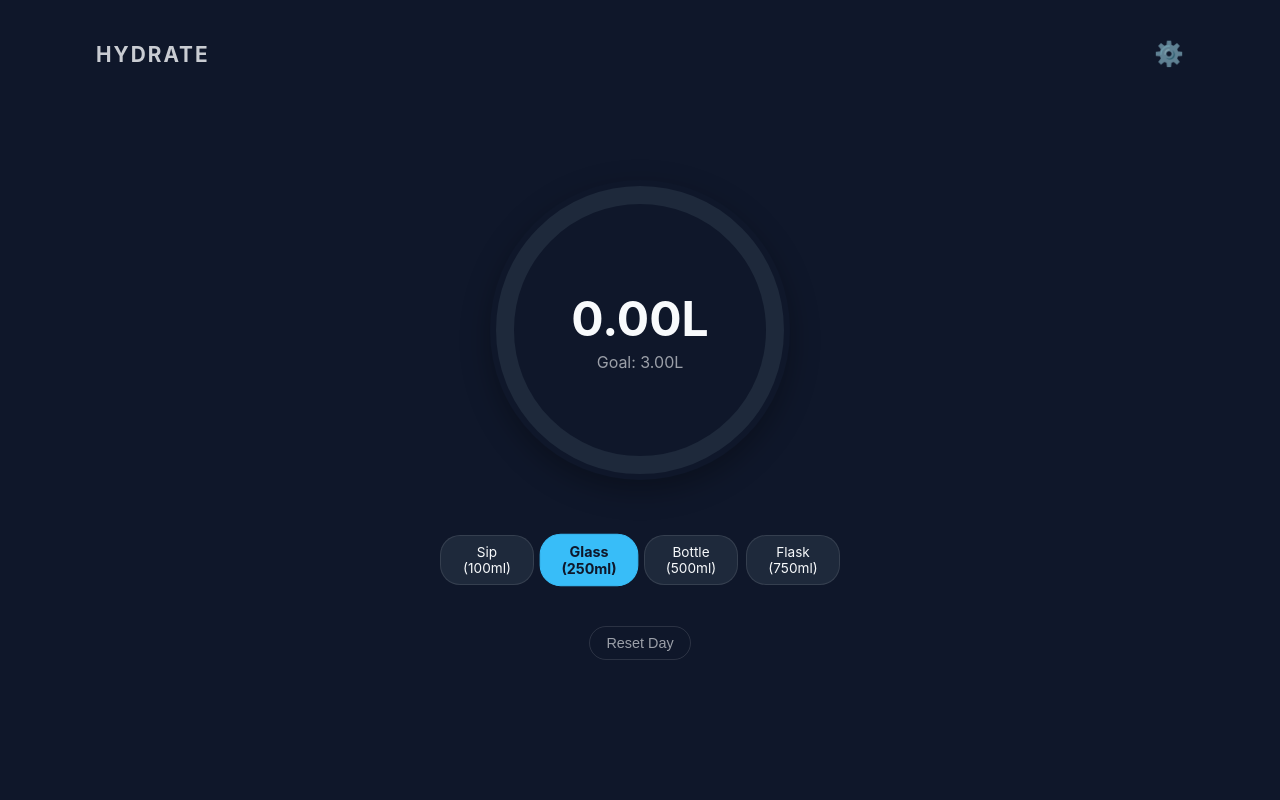
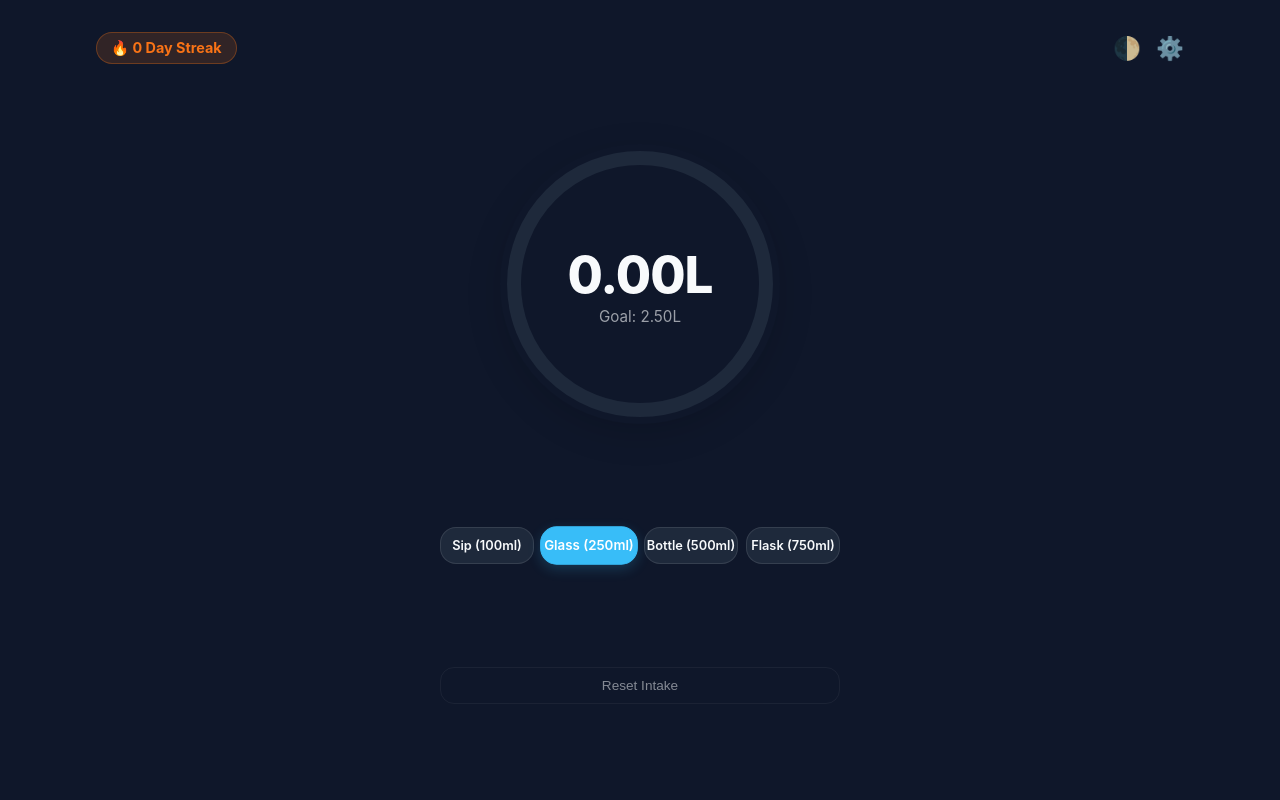
Before and after one commit to bharath2410/hydration-tracker, a Django app: page / in a window 1280 px wide. Run offline with Django 5.2, Linux system fonts and the light colour scheme; some libraries are stand-ins or nearby versions.

Commit message:
feat: complete application revamp with streaks, variable metrics, native share engine, and deep dark styles

```diff
--- a/config/settings.py
+++ b/config/settings.py
@@ -42,6 +42,7 @@ INSTALLED_APPS = [
 
 MIDDLEWARE = [
     'django.middleware.security.SecurityMiddleware',
+    'whitenoise.middleware.WhiteNoiseMiddleware', # Essential for serving static assets on Railway
     'django.contrib.sessions.middleware.SessionMiddleware',
     'django.middleware.common.CommonMiddleware',
     'django.middleware.csrf.CsrfViewMiddleware',
@@ -59,6 +60,7 @@ TEMPLATES = [
         'APP_DIRS': True,
         'OPTIONS': {
             'context_processors': [
+                'django.template.context_processors.debug',
                 'django.template.context_processors.request',
                 'django.contrib.auth.context_processors.auth',
                 'django.contrib.messages.context_processors.messages',
@@ -116,4 +118,7 @@ USE_TZ = True
 # https://docs.djangoproject.com/en/6.0/howto/static-files/
 import os
 STATIC_URL = 'static/'
+STATICFILES_DIRS = [
+    os.path.join(BASE_DIR, 'tracker', 'static'),
+]
 STATIC_ROOT = os.path.join(BASE_DIR, 'staticfiles')
--- a/tracker/templates/tracker/index.html
+++ b/tracker/templates/tracker/index.html
@@ -3,7 +3,12 @@
 <head>
     <meta charset="UTF-8">
     <meta name="viewport" content="width=device-width, initial-scale=1.0, maximum-scale=1.0, user-scalable=no">
-    <title>Hydrate</title>
+    <title>Hydrate Daily</title>
+    <link rel="manifest" href="/static/manifest.json">
+    <meta name="theme-color" content="#0f172a" id="themeMetaColor">
+
+    <script src="https://cdn.jsdelivr.net/npm/canvas-confetti@1.6.0/dist/confetti.browser.min.js"></script>
+
     <style>
         :root {
             --bg-color: #0f172a;
@@ -11,6 +16,18 @@
             --water-color: #38bdf8;
             --text-color: #f8fafc;
             --modal-bg: #1e293b;
+            --pill-inactive: #1e293b;
+            --card-border: rgba(255, 255, 255, 0.1);
+        }
+
+        body.light-theme {
+            --bg-color: #f8fafc;
+            --circle-bg: #e2e8f0;
+            --water-color: #0284c7;
+            --text-color: #0f172a;
+            --modal-bg: #ffffff;
+            --pill-inactive: #e2e8f0;
+            --card-border: rgba(0, 0, 0, 0.1);
         }
 
         * {
@@ -32,61 +49,71 @@
             height: 100vh;
             width: 100vw;
             overflow: hidden;
+            transition: background-color 0.3s ease, color 0.3s ease;
         }
 
         .header {
             position: absolute;
-            top: 5vh;
+            top: 4vh;
             width: 85vw;
             display: flex;
             justify-content: space-between;
             align-items: center;
+            z-index: 50;
         }
 
-        h1 {
-            font-size: 1.3rem;
-            letter-spacing: 2px;
-            text-transform: uppercase;
-            opacity: 0.8;
+        .streak-badge {
+            font-size: 0.9rem;
+            font-weight: bold;
+            background: rgba(249, 115, 22, 0.15);
+            color: #f97316;
+            padding: 6px 14px;
+            border-radius: 20px;
+            border: 1px solid rgba(249, 115, 22, 0.3);
         }
 
-        .settings-btn {
+        .actions-right {
+            display: flex;
+            gap: 15px;
+        }
+
+        .icon-btn {
             background: none;
             border: none;
             color: var(--text-color);
-            font-size: 1.5rem;
+            font-size: 1.4rem;
             cursor: pointer;
-            opacity: 0.7;
+            opacity: 0.8;
+            transition: transform 0.2s;
         }
+        .icon-btn:active { transform: scale(0.9); }
 
         .container {
             text-align: center;
             display: flex;
             flex-direction: column;
             align-items: center;
-            justify-content: space-around;
-            height: 65vh;
+            justify-content: space-between;
+            height: 70vh;
             width: 100%;
-            margin-top: 5vh;
+            margin-top: 6vh;
         }
 
+        /* Interactive Circle Display */
         .circle-wrapper {
             position: relative;
-            width: 70vw;
-            max-width: 300px;
+            width: 68vw;
+            max-width: 280px;
             aspect-ratio: 1;
             cursor: pointer;
             border-radius: 50%;
             display: flex;
             justify-content: center;
             align-items: center;
-            box-shadow: 0 10px 30px rgba(0, 0, 0, 0.3);
+            box-shadow: 0 10px 35px rgba(0,0,0,0.15);
             transition: transform 0.1s ease;
         }
-
-        .circle-wrapper:active {
-            transform: scale(0.96);
-        }
+        .circle-wrapper:active { transform: scale(0.96); }
 
         svg {
             position: absolute;
@@ -97,14 +124,11 @@
 
         circle {
             fill: none;
-            stroke-width: 12;
+            stroke-width: 10;
             stroke-linecap: round;
         }
 
-        .circle-bg {
-            stroke: var(--circle-bg);
-        }
-
+        .circle-bg { stroke: var(--circle-bg); }
         .circle-progress {
             stroke: var(--water-color);
             stroke-dasharray: 565.4;
@@ -112,41 +136,79 @@
             transition: stroke-dashoffset 0.4s cubic-bezier(0.4, 0, 0.2, 1);
         }
 
-        .counter-label {
-            text-align: center;
-            z-index: 10;
+        .counter-label { text-align: center; z-index: 10; }
+        .intake-amount { font-size: 3.2rem; font-weight: 800; letter-spacing: -1px; }
+        .goal-label { font-size: 0.95rem; opacity: 0.6; margin-top: 2px; }
+
+        /* Volume Presets Panel */
+        .volume-selector {
+            display: flex;
+            gap: 8px;
+            width: 85vw;
+            max-width: 400px;
+            margin: 10px 0;
         }
 
-        .intake-amount {
-            font-size: 3rem;
-            font-weight: bold;
+        .vol-pill {
+            background: var(--pill-inactive);
+            border: 1px solid var(--card-border);
+            color: var(--text-color);
+            padding: 10px 0;
+            border-radius: 16px;
+            font-size: 0.8rem;
+            font-weight: 600;
+            cursor: pointer;
+            transition: all 0.2s ease;
+            flex: 1;
+            text-align: center;
         }
 
-        .goal-label {
-            font-size: 1rem;
-            opacity: 0.6;
-            margin-top: 4px;
+        .vol-pill.active {
+            background: var(--water-color);
+            color: #ffffff;
+            border-color: var(--water-color);
+            transform: scale(1.04);
+            box-shadow: 0 4px 12px rgba(56, 189, 248, 0.2);
+        }
+
+        /* Bottom Controls */
+        .bottom-actions {
+            display: flex;
+            flex-direction: column;
+            gap: 12px;
+            width: 85vw;
+            max-width: 400px;
+        }
+
+        .share-btn {
+            background: #22c55e;
+            color: white;
+            border: none;
+            padding: 12px;
+            border-radius: 14px;
+            font-size: 0.95rem;
+            font-weight: bold;
+            cursor: pointer;
+            display: none; /* Only visible when goal is reached */
+            box-shadow: 0 4px 12px rgba(34, 197, 94, 0.2);
         }
 
         .reset-btn {
             background: none;
-            border: 1px solid rgba(255, 255, 255, 0.2);
+            border: 1px solid var(--card-border);
             color: var(--text-color);
-            padding: 8px 16px;
-            border-radius: 20px;
-            font-size: 0.9rem;
+            padding: 10px;
+            border-radius: 14px;
+            font-size: 0.85rem;
             cursor: pointer;
-            opacity: 0.6;
+            opacity: 0.5;
         }
 
-        /* Settings Modal Overlay */
+        /* Settings Drawer Panel */
         .modal-overlay {
             position: fixed;
-            top: 0;
-            left: 0;
-            width: 100vw;
-            height: 100vh;
-            background: rgba(0, 0, 0, 0.5);
+            top: 0; left: 0; width: 100vw; height: 100vh;
+            background: rgba(0,0,0,0.4);
             display: flex;
             justify-content: center;
             align-items: flex-end;
@@ -167,93 +229,50 @@
             max-width: 500px;
             border-radius: 24px 24px 0 0;
             padding: 24px;
-            box-shadow: 0 -10px 25px rgba(0, 0, 0, 0.5);
+            box-shadow: 0 -8px 25px rgba(0,0,0,0.2);
             transform: translateY(100%);
             transition: transform 0.3s cubic-bezier(0.4, 0, 0.2, 1);
         }
 
-        .modal-overlay.active .modal {
-            transform: translateY(0);
-        }
+        .modal-overlay.active .modal { transform: translateY(0); }
+        .modal-header { display: flex; justify-content: space-between; align-items: center; margin-bottom: 20px; }
+        .modal-header h2 { font-size: 1.3rem; }
 
-        .modal-header {
-            display: flex;
-            justify-content: space-between;
-            align-items: center;
-            margin-bottom: 20px;
-        }
-
-        .form-group {
-            margin-bottom: 16px;
-        }
-
-        .form-group label {
-            display: block;
-            font-size: 0.9rem;
-            opacity: 0.7;
-            margin-bottom: 6px;
-        }
-
+        .form-group { margin-bottom: 16px; }
+        .form-group label { display: block; font-size: 0.85rem; opacity: 0.7; margin-bottom: 6px; font-weight: 500; }
         .form-group input, .form-group select {
             width: 100%;
             padding: 12px;
-            border-radius: 8px;
-            border: 1px solid rgba(255, 255, 255, 0.1);
-            background: #0f172a;
-            color: white;
+            border-radius: 10px;
+            border: 1px solid var(--card-border);
+            background: var(--bg-color);
+            color: var(--text-color);
             font-size: 1rem;
+            outline: none;
         }
 
         .save-btn {
             width: 100%;
             padding: 14px;
             background: var(--water-color);
-            color: #0f172a;
+            color: white;
             border: none;
-            border-radius: 8px;
+            border-radius: 10px;
             font-weight: bold;
             font-size: 1rem;
-            margin-top: 10px;
+            margin-top: 8px;
             cursor: pointer;
         }
-
-        .volume-selector {
-            display: flex;
-            gap: 8px;
-            margin-top: 15px;
-            justify-content: center;
-            width: 85vw;
-            max-width: 400px;
-        }
-
-        .vol-pill {
-            background: var(--circle-bg);
-            border: 1px solid rgba(255, 255, 255, 0.1);
-            color: var(--text-color);
-            padding: 8px 16px;
-            border-radius: 20px;
-            font-size: 0.85rem;
-            cursor: pointer;
-            transition: all 0.2s ease;
-            flex: 1;
-            text-align: center;
-        }
-
-        .vol-pill.active {
-            background: var(--water-color);
-            color: #0f172a;
-            font-weight: bold;
-            border-color: var(--water-color);
-            transform: scale(1.05);
-        }
     </style>
-    <script src="https://cdn.jsdelivr.net/npm/canvas-confetti@1.6.0/dist/confetti.browser.min.js"></script>
 </head>
 <body>
 
     <div class="header">
-    <h1>Hydrate</h1>
-    <button class="settings-btn" id="openSettings">⚙️</button>
+        <div class="streak-badge">🔥 <span id="streakDays">0</span> Day Streak</div>
+        <div class="actions-right">
+            <button class="icon-btn" id="themeToggle" title="Toggle Theme">🌓</button>
+            <button class="icon-btn" id="openSettings" title="Settings">⚙️</button>
+        </div>
     </div>
 
     <div class="container">
@@ -275,57 +294,63 @@
             <div class="vol-pill" data-vol="0.75">Flask (750ml)</div>
         </div>
 
-    <button class="reset-btn" id="resetBtn">Reset Day</button>
+        <div class="bottom-actions">
+            <button class="share-btn" id="shareBtn">Share Success 🚀</button>
+            <button class="reset-btn" id="resetBtn">Reset Intake</button>
+        </div>
     </div>
 
-<!-- Configuration Panel -->
     <div class="modal-overlay" id="modalOverlay">
         <div class="modal">
             <div class="modal-header">
-            <h2>Hydration Settings</h2>
-            <button class="settings-btn" id="closeSettings">✕</button>
+                <h2>Tailored Profile Setup</h2>
+                <button class="icon-btn" id="closeSettings">✕</button>
             </div>
             <div class="form-group">
-            <label>Weight (kg)</label>
-            <input type="number" id="weightInput" value="70" min="30" max="200">
+                <label>Body Weight (kg)</label>
+                <input type="number" id="weightInput" value="70" min="30" max="250">
             </div>
             <div class="form-group">
-            <label>Daily Activity Level</label>
+                <label>Physical Energy Expended</label>
                 <select id="activityInput">
-                <option value="0">Sedentary (Desk job / Gaming)</option>
-                <option value="0.5">Moderate (30-60 mins active)</option>
-                <option value="1.0">High / Athlete (Intense exercise)</option>
+                    <option value="0">Sedentary (Desk Job / Studying)</option>
+                    <option value="0.5">Active (Exercise 30-60 mins)</option>
+                    <option value="1.0">High Intensity / Athlete</option>
                 </select>
             </div>
             <div class="form-group">
-            <label>Climate / Weather</label>
+                <label>Local Ambient Climate</label>
                 <select id="climateInput">
-                <option value="0">Cool / Air Conditioned</option>
-                <option value="0.5">Hot / Humid Environment</option>
+                    <option value="0">Temperate / Air Conditioned</option>
+                    <option value="0.5">Hot / High Humidity</option>
                 </select>
             </div>
-        <button class="save-btn" id="saveSettings">Calculate & Save</button>
+            <button class="save-btn" id="saveSettings">Update Daily Target</button>
         </div>
     </div>
 
     <script>
         const CIRCUMFERENCE = 2 * Math.PI * 90;
 
-    // 🌟 State variables retrieved from local storage (with dynamic volume tracking)
+        // Reactive Application State
         let activeIncrement = parseFloat(localStorage.getItem('activeIncrement')) || 0.25;
         let currentIntake = parseFloat(localStorage.getItem('currentIntake')) || 0;
-    let dailyGoal = parseFloat(localStorage.getItem('dailyGoal')) || 3.0;
+        let dailyGoal = parseFloat(localStorage.getItem('dailyGoal')) || 2.5;
         let lastTapped = parseInt(localStorage.getItem('lastTapped')) || Date.now();
+        let streak = parseInt(localStorage.getItem('hydrationStreak')) || 0;
 
-    // UI Target Elements
+        // UI Mapping Nodes
         const progressCircle = document.getElementById('progress');
         const currentText = document.getElementById('current');
         const goalText = document.getElementById('goalText');
+        const streakDays = document.getElementById('streakDays');
         const tapZone = document.getElementById('tapZone');
+        const volumePills = document.querySelectorAll('.vol-pill');
+        const shareBtn = document.getElementById('shareBtn');
         const resetBtn = document.getElementById('resetBtn');
-    const volumePills = document.querySelectorAll('.vol-pill'); // 🌟 Added target for your volume options
+        const themeToggle = document.getElementById('themeToggle');
 
-    // Modal Control Elements
+        // Modal Selectors
         const modalOverlay = document.getElementById('modalOverlay');
         const openSettings = document.getElementById('openSettings');
         const closeSettings = document.getElementById('closeSettings');
@@ -334,106 +359,127 @@
         function updateUI() {
             currentText.textContent = currentIntake.toFixed(2);
             goalText.textContent = dailyGoal.toFixed(2);
+            streakDays.textContent = streak;
 
             const progressRatio = Math.min(currentIntake / dailyGoal, 1);
             const offset = CIRCUMFERENCE - (progressRatio * CIRCUMFERENCE);
             progressCircle.style.strokeDashoffset = offset;
 
+            // Toggle Share Button view based on completion status
+            shareBtn.style.display = (currentIntake >= dailyGoal) ? 'block' : 'none';
+
+            // Cache State Parameters
             localStorage.setItem('currentIntake', currentIntake);
             localStorage.setItem('dailyGoal', dailyGoal);
             localStorage.setItem('lastTapped', lastTapped);
         }
 
-    // 🌟 Initialize & handle Volume Selection Presets
+        // Initialize Theme Setup
+        if (localStorage.getItem('theme') === 'light') {
+            document.body.classList.add('light-theme');
+            document.getElementById('themeMetaColor').setAttribute('content', '#f8fafc');
+        }
+
+        themeToggle.addEventListener('click', () => {
+            document.body.classList.toggle('light-theme');
+            const isLight = document.body.classList.contains('light-theme');
+            localStorage.setItem('theme', isLight ? 'light' : 'dark');
+            document.getElementById('themeMetaColor').setAttribute('content', isLight ? '#f8fafc' : '#0f172a');
+        });
+
+        // Setup Metric Pills Selection
         volumePills.forEach(pill => {
-        // Highlight correct active selection from last session
             if (parseFloat(pill.dataset.vol) === activeIncrement) {
-            const activePill = document.querySelector('.vol-pill.active');
-            if (activePill) activePill.classList.remove('active');
+                document.querySelector('.vol-pill.active').classList.remove('active');
                 pill.classList.add('active');
             }
-
-        // Handle clicking alternative container sizes
             pill.addEventListener('click', (e) => {
-            e.stopPropagation(); // Prevents clicking a pill from triggering a main circle tap!
-            const activePill = document.querySelector('.vol-pill.active');
-            if (activePill) activePill.classList.remove('active');
+                e.stopPropagation();
+                document.querySelector('.vol-pill.active').classList.remove('active');
                 pill.classList.add('active');
-
                 activeIncrement = parseFloat(pill.dataset.vol);
                 localStorage.setItem('activeIncrement', activeIncrement);
             });
         });
 
-    // Calculate dynamic goal based on profile factors
+        // Dynamic Calculations Based on Lifestyle Demands
         function calculateGoal() {
             const weight = parseFloat(document.getElementById('weightInput').value) || 70;
-        const activityAdd = parseFloat(document.getElementById('activityInput').value);
-        const climateAdd = parseFloat(document.getElementById('climateInput').value);
+            const activity = parseFloat(document.getElementById('activityInput').value);
+            const climate = parseFloat(document.getElementById('climateInput').value);
 
-        // Baseline: 35ml per kg of body weight
-        let calculated = (weight * 0.035) + activityAdd + climateAdd;
-
-        // Set reasonable safety caps (min 1.5L, max 6L)
-        dailyGoal = Math.max(1.5, Math.min(6.0, calculated));
+            let calculated = (weight * 0.035) + activity + climate;
+            dailyGoal = Math.max(1.5, Math.min(6.0, calculated)); // Safe boundaries
             updateUI();
         }
 
-    // Tap Interactions
+        // Processing Goal Completion Streaks
+        function evaluateStreakCounter() {
+            let today = new Date().toDateString();
+            let lastStreakDate = localStorage.getItem('lastStreakDate');
+
+            if (lastStreakDate !== today) {
+                streak++;
+                localStorage.setItem('hydrationStreak', streak);
+                localStorage.setItem('lastStreakDate', today);
+                updateUI();
+            }
+        }
+
+        // Primary Tap Handling Action
         tapZone.addEventListener('click', () => {
             if (currentIntake < dailyGoal) {
-            currentIntake += activeIncrement; // 🌟 Modified: Adds the selected custom volume instead of 0.25
+                currentIntake += activeIncrement;
                 lastTapped = Date.now();
                 updateUI();
 
-            // Request notification permissions if not yet granted
                 if ("Notification" in window && Notification.permission === "default") {
                     Notification.requestPermission();
                 }
 
-            // 🎉 CELEBRATION TRIGGER 🎉
                 if (currentIntake >= dailyGoal) {
                     triggerCelebration();
+                    evaluateStreakCounter();
                 }
             }
         });
 
-    // Confetti Animation Function
-    function triggerCelebration() {
-        confetti({
-            particleCount: 100,
-            spread: 70,
-            origin: {x: 0, y: 0.8}
+        // Native Native Sharing Bridge (Brings in more users!)
+        shareBtn.addEventListener('click', () => {
+            if (navigator.share) {
+                navigator.share({
+                    title: 'Hydration Complete!',
+                    text: `💧 Crushed my ${dailyGoal.toFixed(2)}L water intake target today! Current Streak: ${streak} Days. Can you match it?`,
+                    url: window.location.href
+                }).catch(console.error);
+            } else {
+                alert(`🎯 Current Streak: ${streak} Days! Copy the page link to challenge your team!`);
+            }
         });
 
-        confetti({
-            particleCount: 100,
-            spread: 70,
-            origin: {x: 1, y: 0.8}
-        });
+        // Celebration Engine Execution
+        function triggerCelebration() {
+            confetti({ particleCount: 90, spread: 60, origin: { x: 0, y: 0.85 } });
+            confetti({ particleCount: 90, spread: 60, origin: { x: 1, y: 0.85 } });
 
-        let duration = 2 * 1000;
+            let duration = 1.5 * 1000;
             let end = Date.now() + duration;
-
             (function frame() {
-            confetti({particleCount: 3, angle: 60, spread: 55, origin: {x: 0}});
-            confetti({particleCount: 3, angle: 120, spread: 55, origin: {x: 1}});
-
-            if (Date.now() < end) {
-                requestAnimationFrame(frame);
-            }
+                confetti({ particleCount: 2, angle: 60, spread: 40, origin: { x: 0 } });
+                confetti({ particleCount: 2, angle: 120, spread: 40, origin: { x: 1 } });
+                if (Date.now() < end) requestAnimationFrame(frame);
             }());
         }
 
         resetBtn.addEventListener('click', () => {
-        if (confirm("Reset your metrics for today?")) {
+            if (confirm("Reset tracking data for today?")) {
                 currentIntake = 0;
                 lastTapped = Date.now();
                 updateUI();
             }
         });
 
-    // Modal UX Actions
+        // Settings Open/Close Functions
         openSettings.addEventListener('click', () => {
             document.getElementById('weightInput').value = localStorage.getItem('userWeight') || 70;
             document.getElementById('activityInput').value = localStorage.getItem('userActivity') || 0;
@@ -441,31 +487,29 @@
             modalOverlay.classList.add('active');
         });
 
-    const hideModal = () => modalOverlay.classList.remove('active');
-    closeSettings.addEventListener('click', hideModal);
-
+        const hideDrawer = () => modalOverlay.classList.remove('active');
+        closeSettings.addEventListener('click', hideDrawer);
         saveSettings.addEventListener('click', () => {
             localStorage.setItem('userWeight', document.getElementById('weightInput').value);
             localStorage.setItem('userActivity', document.getElementById('activityInput').value);
             localStorage.setItem('userClimate', document.getElementById('climateInput').value);
-
             calculateGoal();
-        hideModal();
+            hideDrawer();
         });
 
-    // 2-Hour Inactivity Warning
+        // 2-Hour Alert Intervals
         setInterval(() => {
-        const twoHours = 2 * 60 * 60 * 1000;
-        if (Date.now() - lastTapped > twoHours && currentIntake < dailyGoal) {
+            const boundary = 2 * 60 * 60 * 1000;
+            if (Date.now() - lastTapped > boundary && currentIntake < dailyGoal) {
                 if ("Notification" in window && Notification.permission === "granted") {
-                new Notification("Time to Hydrate! 💧", {
-                    body: "You haven't logged water in a couple of hours. Hit your target!",
+                    new Notification("Stay Hydrated! 💧", {
+                        body: "Keep up the rhythm during your deep work window."
                     });
                 }
             }
         }, 15 * 60 * 1000);
 
-    // Load correct calculations on first run
+        // Render Configuration State
         updateUI();
     </script>
 </body>
```
Also changed, not shown: tracker/static/manifest.json (added). Lines whose indentation alone changed are shown as unchanged.
